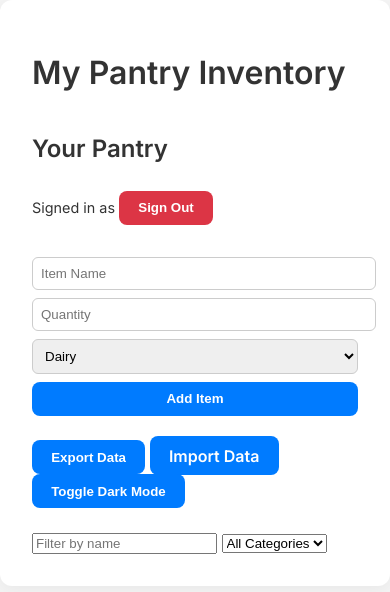
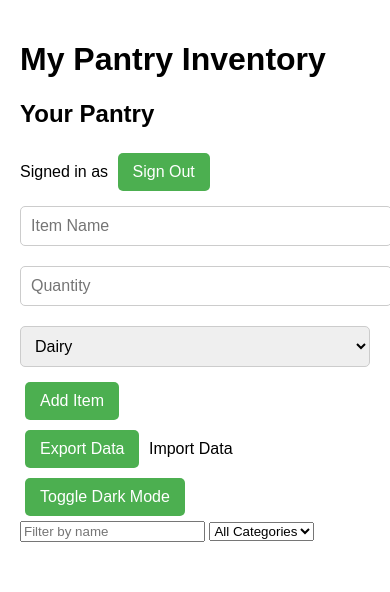
Before and after one commit to t-reyn/pantry-tracker, a plain HTML site: page index.html in a window 390 px wide. Drawn offline with Linux system fonts and the light colour scheme.

Commit message:
Added dark mode styles for the body, container, buttons, and items.  Updated button and container styles for both light and dark modes.

```diff
--- a/styles.css
+++ b/styles.css
@@ -1,139 +1,81 @@
-/* Modernized pantry tracker styles */
-
-@import url('https://fonts.googleapis.com/css2?family=Inter:wght@400;600&display=swap');
-
+/* General Styles */
 body {
-  font-family: 'Inter', sans-serif;
+  font-family: Arial, sans-serif;
   margin: 0;
   padding: 0;
-  background-color: #f4f4f4;
-  color: #333;
+  background-color: white;
+  color: black;
 }
 
 .container {
-  max-width: 800px;
+  max-width: 1200px;
   margin: 0 auto;
-  padding: 2rem;
-  background-color: #fff;
-  border-radius: 12px;
-  box-shadow: 0 4px 16px rgba(0, 0, 0, 0.05);
+  padding: 20px;
 }
 
-.header {
-  display: flex;
-  justify-content: space-between;
-  align-items: center;
-  margin-bottom: 2rem;
+button {
+  padding: 10px 15px;
+  margin: 5px;
+  cursor: pointer;
+  border: none;
+  font-size: 16px;
+  border-radius: 5px;
 }
 
-.title {
-  font-size: 2rem;
-  font-weight: 600;
+button:hover {
+  opacity: 0.9;
 }
 
-.user-info {
-  font-size: 0.9rem;
-  text-align: right;
+/* Form Styles */
+.form input,
+.form select {
+  padding: 10px;
+  font-size: 16px;
+  margin: 10px 0;
+  width: 100%;
+  border-radius: 5px;
+  border: 1px solid #ccc;
 }
 
-.form {
-  display: flex;
-  gap: 0.5rem;
-  margin-bottom: 1.5rem;
+.form input[type="submit"] {
+  background-color: #4CAF50;
+  color: white;
 }
 
-.form input[type="text"], .form input[type="number"], .form input[type="date"], .form select {
-  flex: 1;
-  padding: 0.5rem;
-  border: 1px solid #ccc;
-  border-radius: 6px;
+.form input[type="submit"]:hover {
+  background-color: #45a049;
 }
 
-.button {
-  background-color: #007bff;
-  color: #fff;
-  border: none;
-  border-radius: 8px;
-  padding: 0.6rem 1.2rem;
-  font-weight: 600;
-  cursor: pointer;
-  transition: background-color 0.2s ease;
+/* Dark Mode Styles */
+body.dark-mode {
+  background-color: #121212;
+  color: white;
 }
 
-.button:hover {
-  background-color: #0056b3;
+.container.dark-mode {
+  background-color: #333;
 }
 
-.button-sign-out {
-  background-color: #dc3545;
+button.dark-mode {
+  background-color: #444;
+  color: white;
 }
 
-.button-sign-out:hover {
-  background-color: #a71d2a;
+button.dark-mode:hover {
+  background-color: #555;
 }
 
-.tools {
-  margin-bottom: 1.5rem;
+/* Button Styles */
+button {
+  background-color: #4CAF50; /* Green */
+  color: white;
 }
 
-.items {
-  display: flex;
-  flex-direction: column;
-  gap: 1rem;
+button:hover {
+  background-color: #45a049;
 }
 
-.item {
-  background: #fafafa;
-  border: 1px solid #ddd;
-  border-radius: 12px;
-  padding: 1rem;
-  display: flex;
-  justify-content: space-between;
-  align-items: center;
-  box-shadow: 0 2px 8px rgba(0, 0, 0, 0.05);
-  transition: transform 0.2s ease;
+/* Items List Styles */
+.items {
+  margin-top: 20px;
 }
-
-.item:hover {
-  transform: scale(1.02);
-}
-
-.theme-toggle {
-  margin-top: 1rem;
-}
-
-@media (max-width: 600px) {
-  .form {
-    flex-direction: column;
-  }
-
-  .form input, .form button {
-    width: 100%;
-  }
-
-  .header {
-    flex-direction: column;
-    align-items: flex-start;
-  }
-
-  .user-info {
-    margin-top: 0.5rem;
-  }
-}
-
-body.dark-mode {
-  background-color: #121212;
-  color: #fff;
-}
-
-body.dark-mode .container {
-  background-color: #1f1f1f;
-}
-
-body.dark-mode .button {
-  background-color: #bb86fc;
-}
-
-body.dark-mode .button:hover {
-  background-color: #3700b3;
-}
```
